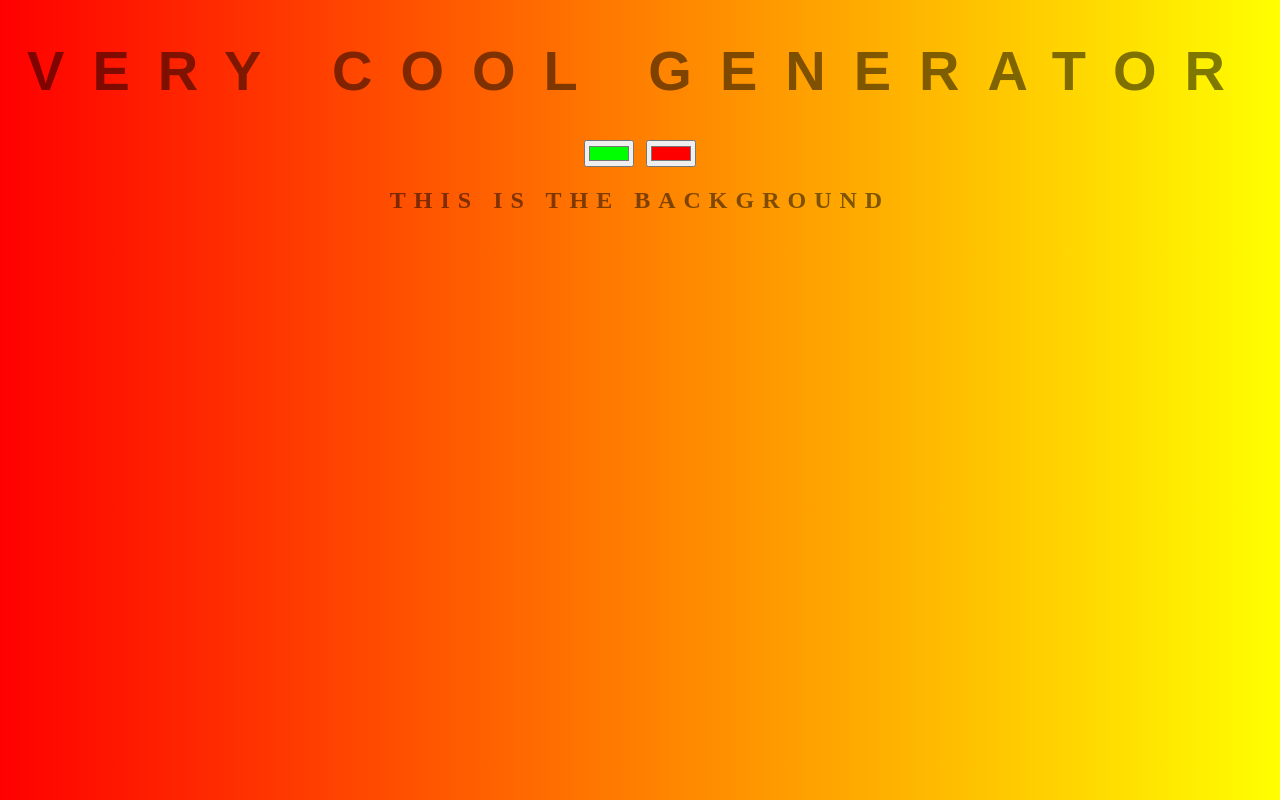
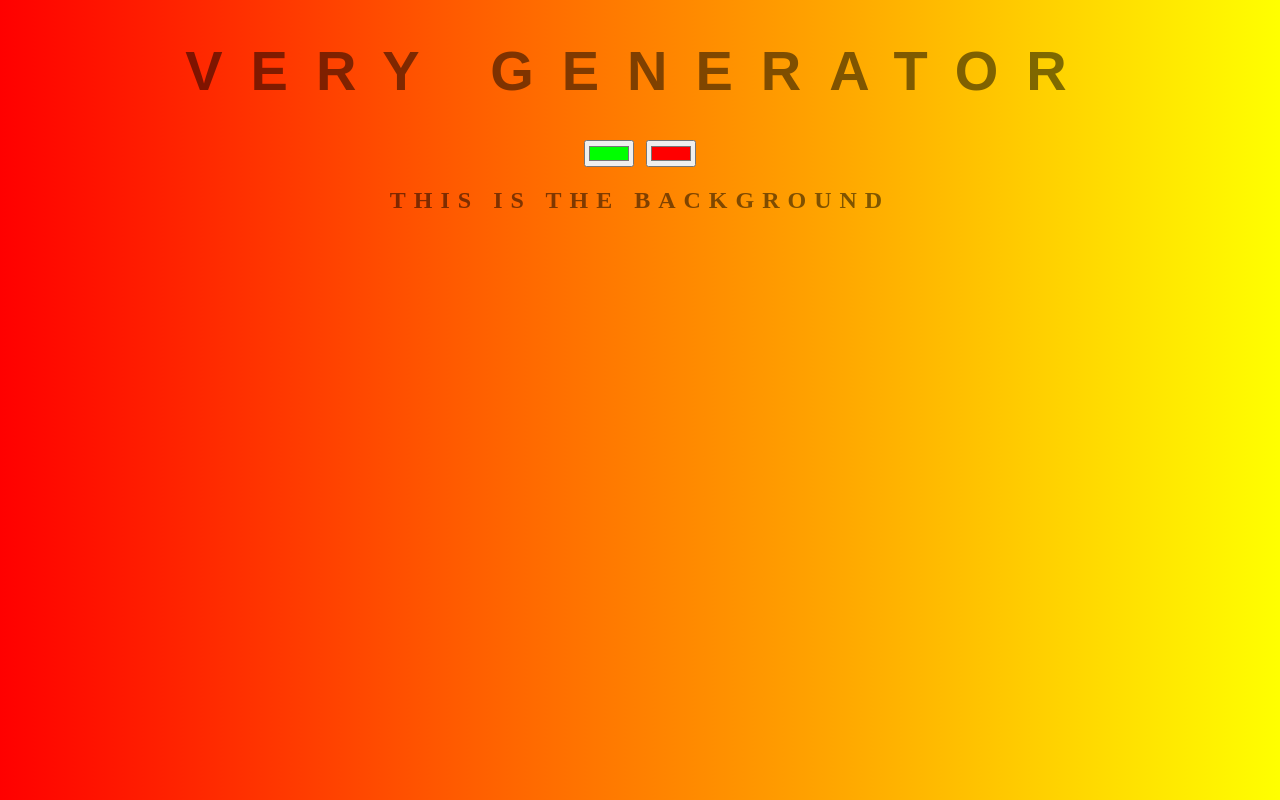
Before and after one commit to Thushar-Sreenivas/Background-Generator, a plain HTML site: page index.html in a window 1280 px wide. Shown: the top 800 px of the page. Drawn offline with Linux system fonts and the light colour scheme.

Commit message:
Changed the Title to the Original text

```diff
--- a/index.html
+++ b/index.html
@@ -5,7 +5,7 @@
 	<link rel="stylesheet" type="text/css" href="style.css">
 </head>
 <body id="gradient">
-	<h1>Very Cool Generator</h1>
+	<h1>Very  Generator</h1>
 	<input class="color1" type="color" name="color1" value="#00ff00">
 	<input class="color2" type="color" name="color2" value="#ff0000">
 	<h2>This is the background</h2>
```
